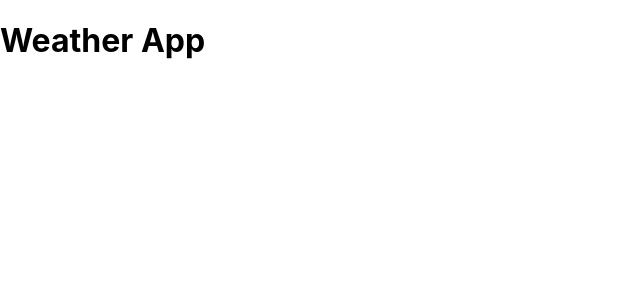
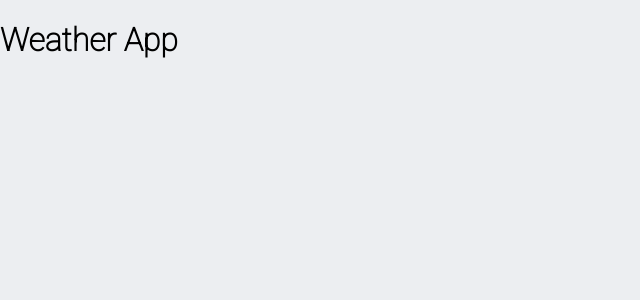
Before and after one commit to ro8inro8in/weather-app, a React (Create React App) app: page / in a window 1280 px wide. Shown: the top 300 px of the page, without its empty margins (0-640 px from the left). Built offline with nearby package versions, Linux system fonts and the light colour scheme.

Commit message:
Assigned a new file structure

```diff
--- a/src/App.js
+++ b/src/components/App.js
@@ -1,4 +1,4 @@
-import "./App.css";
+import "../styles/App.css";
 import React from "react";
 
 function App() {
--- a/src/index.js
+++ b/src/index.js
@@ -1,7 +1,7 @@
 import React from "react";
 import ReactDOM from "react-dom";
-import "./index.css";
-import App from "./App";
+import "./styles/index.css";
+import App from "./components/App";
 
 ReactDOM.render(
   <React.StrictMode>
--- a/src/index.css
+++ b/src/styles/index.css
@@ -1,6 +1,10 @@
+
+@import url('https://fonts.googleapis.com/css2?family=Roboto:wght@100&display=swap');
+
 body {
+  background-color:#eceef1;
   margin: 0;
-  font-family: -apple-system, BlinkMacSystemFont, 'Segoe UI', 'Roboto', 'Oxygen',
+  font-family: 'Roboto', 'Oxygen',
     'Ubuntu', 'Cantarell', 'Fira Sans', 'Droid Sans', 'Helvetica Neue',
     sans-serif;
   -webkit-font-smoothing: antialiased;
```
Also changed, not shown: src/styles/App.css (renamed from src/App.css), 1 other file (tests, documents, lock files or other folders).
